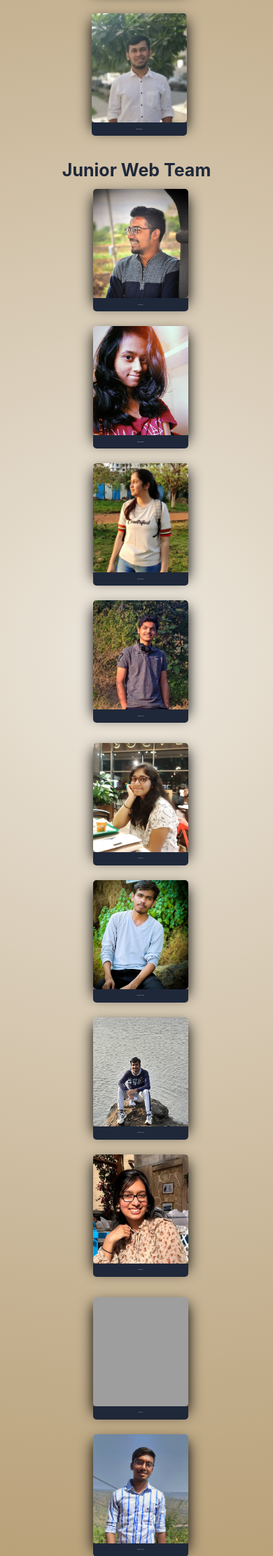
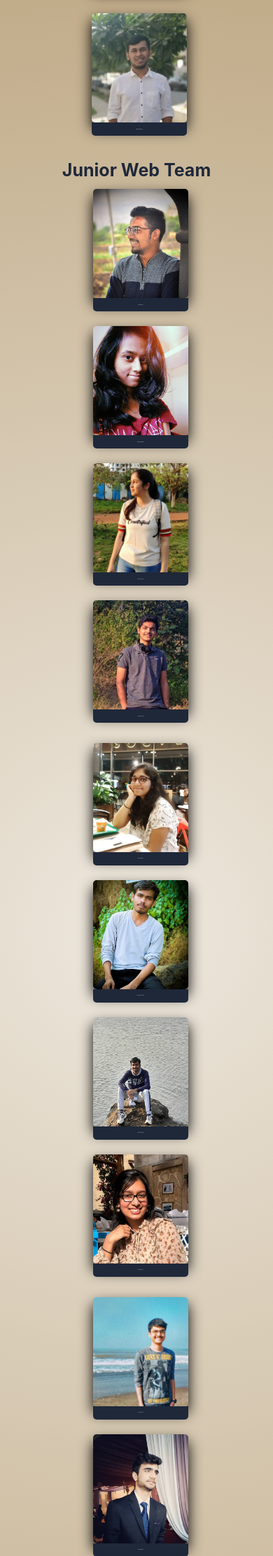
Before and after one commit to suyash-more/CLASH, a Django app: page /team/ in a window 390 px wide. Shown: the part 446-2670 px from the top of the page at 70% size. Run offline with Django 3.2, Linux system fonts and the light colour scheme; some libraries are stand-ins or nearby versions; grey boxes are pictures that could not be loaded.

Commit message:
photos added-anupam, kaivalya, nandini and koushal

```diff
--- a/clash/project/templates/task2part2temp/ourteam.html
+++ b/clash/project/templates/task2part2temp/ourteam.html
@@ -176,6 +176,58 @@
                         </div>
                     </div>
                 </div>
+
+                <div class="row">
+                    <div class="col-md-3 col-sm-6 d-flex justify-content-center">
+                        <div class="main6" style= "background-image: url('{% static '/images/anupam.jpeg' %}');">
+                            <div class="gradient">
+                                <div class="content d-flex justify-content-center align-items-center" style="text-align:center; font-size:22px;">
+                                    <div class="name">  Anupam Patil </div>
+                                    <!-- <div class="icons">
+                                      <a href="https://www.linkedin.com/in/fatema-katawala-2b99451a1/"><i class="fa fa-linkedin-square bounce" aria-hidden="true"></i></a>
+                                  </div> -->
+                               </div>
+                            </div>
+                        </div>
+                    </div>
+                    <div class="col-md-3 col-sm-6 d-flex justify-content-center">
+                        <div class="main6" style= "background-image: url('{% static '/images/koushal.jpeg' %}');">
+                            <div class="gradient">
+                                <div class="content d-flex justify-content-center align-items-center" style="text-align:center; font-size:22px;">
+                                    <div class="name">  Koushal Bhat </div>
+                                    <!-- <div class="icons">
+                                      <a href="https://www.linkedin.com/in/fatema-katawala-2b99451a1/"><i class="fa fa-linkedin-square bounce" aria-hidden="true"></i></a>
+                                  </div> -->
+                               </div>
+                            </div>
+                        </div>
+                    </div>
+                    <div class="col-md-3 col-sm-6 d-flex justify-content-center">
+                        <div class="main6" style= "background-image: url('{% static '/images/kaivalya.jpeg' %}');">
+                            <div class="gradient">
+                                <div class="content d-flex justify-content-center align-items-center" style="text-align:center; font-size:22px;">
+                                    <div class="name">Kaivalya Deshpande</div>
+                                    <!-- <div class="icons">
+                                      <a href="https://www.linkedin.com/in/fatema-katawala-2b99451a1/"><i class="fa fa-linkedin-square bounce" aria-hidden="true"></i></a>
+                                  </div> -->
+                               </div>
+                            </div>
+                        </div>
+                    </div>
+                    <div class="col-md-3 col-sm-6 d-flex justify-content-center">
+                        <div class="main6" style= "background-image: url('{% static '/images/Nandini.jpg' %}');">
+                            <div class="gradient">
+                                <div class="content d-flex justify-content-center align-items-center" style="text-align:center; font-size:22px;">
+                                    <div  class="name">  Nandini Patil </div>
+                                     <!-- <div class="icons">
+                                      <a href="https://www.linkedin.com/in/fatema-katawala-2b99451a1/"><i class="fa fa-linkedin-square bounce" aria-hidden="true"></i></a>
+                                  </div>                 -->
+                               </div>
+                            </div>
+                        </div>
+                    </div>
+                </div>
+
                 <div class="row">
 
                     <div class="col-md-3 col-sm-6 d-flex justify-content-center" id="blank" style="display:none i !important;"></div>
```
Also changed, not shown: clash/project/static/images/Nandini.jpg (added), clash/project/static/images/anupam.jpeg (added), clash/project/static/images/kaivalya.jpeg (added), clash/project/static/images/koushal.jpeg (added).
